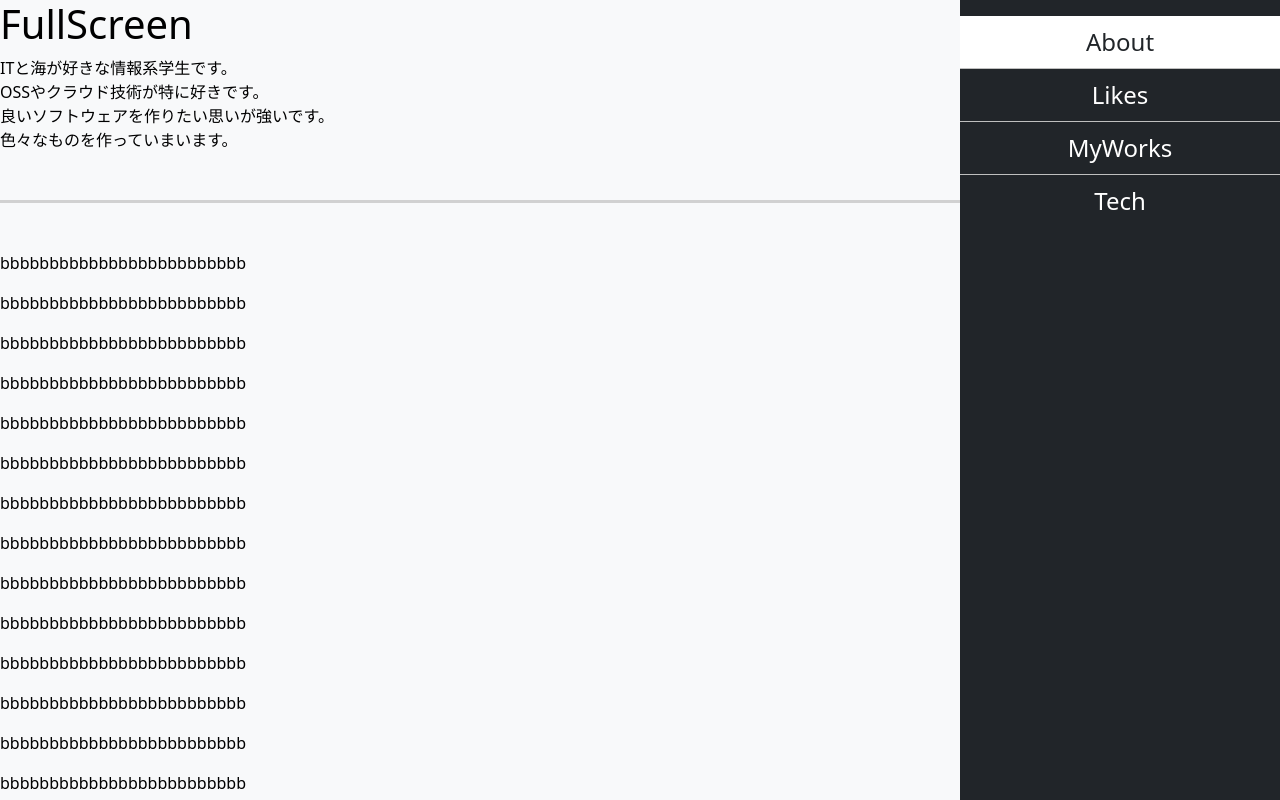
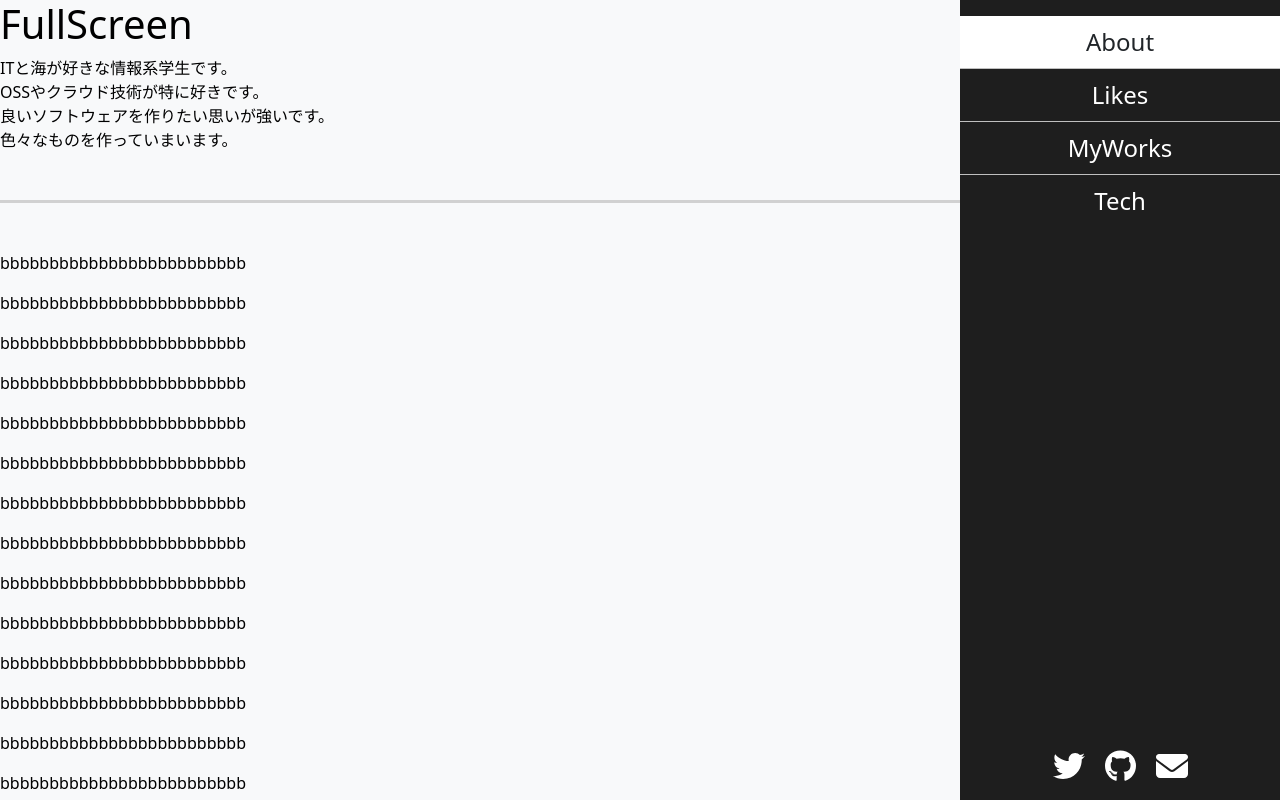
Before and after one commit to student-ops/mypotal_next_bootstrap, a Next.js app in the folder my-project/: page /small in a window 1280 px wide. Built offline with nearby package versions, Linux system fonts and the light colour scheme.

Commit message:
update feature

```diff
--- a/my-project/package.json
+++ b/my-project/package.json
@@ -9,6 +9,10 @@
     "lint": "next lint"
   },
   "dependencies": {
+    "@fortawesome/fontawesome-svg-core": "^6.4.0",
+    "@fortawesome/free-brands-svg-icons": "^6.4.0",
+    "@fortawesome/free-solid-svg-icons": "^6.4.0",
+    "@fortawesome/react-fontawesome": "^0.2.0",
     "@types/node": "20.4.1",
     "@types/react": "18.2.14",
     "@types/react-dom": "18.2.6",
--- a/my-project/src/components/main_sections.tsx
+++ b/my-project/src/components/main_sections.tsx
@@ -1,5 +1,14 @@
-import { Container, Row, Col } from "react-bootstrap";
+import React from "react";
+import { ListGroup } from "react-bootstrap";
+import { FontAwesomeIcon } from "@fortawesome/react-fontawesome";
+import {
+  faCode,
+  faCubes,
+  faBook,
+  faCoffee,
+} from "@fortawesome/free-solid-svg-icons";
 
+import { Container, Row, Col, Image } from "react-bootstrap";
 const Section1 = (
   <div>
     <p>
@@ -25,6 +34,94 @@ const Section3 = (
     <h1>MyWorks</h1>
     {/* <Row className="justify-content-center"> */}
     {/* <Col xs="auto"> */}
+    <Container>
+      <p>
+        個人開発で作成したポートフォリオです。ソースコードも同じ名前でgithubに公開しています。
+      </p>
+      <a href="https://app.croud-crab.com" className="image">
+        <Image src="images/effosition_app.png" alt="" />
+      </a>
+      <div className="">
+        <div className="title_github">
+          <a
+            href="https://app.croud-crab.com"
+            target="_blank"
+            className="image"
+          >
+            <h4>Efforsition</h4>
+            <i className="fas fa-external-link-alt"></i>
+          </a>
+          <a
+            className="github_link"
+            href="https://github.com/student-ops/efforsiton"
+          >
+            Github リポジトリ
+          </a>
+        </div>
+        <p>
+          github、chatgpt apiと密に連動した開発者向けのタスク管理アプリです。
+          <br />
+          cahtgpt
+          apiを使用してコードの差分から実装された機能を推測し、開発の進捗状況を把握することが目的です。
+          <br />
+          ユーザーはgithubアカウントでサインインし、webhookを使用してレポジトリの更新を検知します。
+          <br />
+          検知した更新をもとにアプリ内で作成したタスクの達成を自動で判定、管理します。
+        </p>
+      </div>
+      <a href="#" className="image">
+        <Image src="images/pic01.jpg" alt="" />
+      </a>
+      <div className="inner">
+        <div className="title_github">
+          <a href="#" target="_blank" className="image">
+            <h4>Goチャットサービス</h4>
+            {/* <i className="fas fa-external-link-alt"></i> */}
+          </a>
+          <a
+            className="github_link"
+            href="https://github.com/student-ops/recuruit"
+          >
+            Github リポジトリ
+          </a>
+        </div>
+        <p>
+          初めて作ったwebアプリです。一般的な掲示板でgoとpostgresのみで実装しています。
+          <br />
+          セッション認証、ログイン機能などwebアプリの基本的な機能の実装方法を学習しました。
+        </p>
+      </div>
+      <a href="#" className="image">
+        <Image src="images/pic01.jpg" alt="" />
+      </a>
+      <div className="inner">
+        <div className="title_github">
+          <a href="#" target="_blank" className="image">
+            <h4>Line Openai bot</h4>
+            {/* <i className="fas fa-external-link-alt"></i> */}
+          </a>
+          <a
+            className="github_link"
+            href="https://github.com/student-ops/line_api_test"
+          >
+            Github リポジトリ
+          </a>
+        </div>
+        <p>
+          openai nodesdkを使用して実装しました。lineトークからopenai
+          chatgpt,dalleにアクセスできます。
+        </p>
+      </div>
+    </Container>
+
+    {/* </Col> */}
+    {/* </Row> */}
+  </Container>
+);
+
+const Section4 = (
+  <div>
+    <h1>Tech</h1>
     <div>
       <img
         alt="Top Langs"
@@ -36,25 +133,37 @@ const Section3 = (
         src="https://github-readme-stats.vercel.app/api?username=student-ops&show_icons=true&bg_color=00000000"
       />
     </div>
-    {/* </Col> */}
-    {/* </Row> */}
-  </Container>
-);
-
-const Section4 = (
-  <div>
-    <h1>Tech</h1>
     <p>
       OSSやクラウド技術が好きです。特にDocker,Kubernatesなどの技術が好きです。
     </p>
-    <ul>
-      <li>Coding</li>
-      <p>Go Typescriptをよく書きます。Terraform(HCL)勉強中🔥</p>
-      <li>Croud</li>
-      <p>AWS GCP Azure ...何でも触ります。</p>
-      <li>最近読んだ本</li>
-      <p>kuber netes 徹底ガイド</p>
-      <li>kuber netes 徹底ガイド</li>
+    <ul style={{ listStyleType: "none" }}>
+      <li>
+        <div className="d-flex align-items-center">
+          <FontAwesomeIcon icon={faCode} className="mr-2" />
+          Coding
+        </div>
+        <p>Go Typescriptをよく書きます。Terraform(HCL)勉強中🔥</p>
+      </li>
+      <li>
+        <div className="d-flex align-items-center">
+          <FontAwesomeIcon icon={faCubes} className="mr-2" />
+          Croud
+        </div>
+        <p>AWS GCP Azure ...何でも触ります。</p>
+      </li>
+      <li>
+        <div className="d-flex align-items-center">
+          <FontAwesomeIcon icon={faBook} className="mr-2" />
+          最近読んだ本
+        </div>
+        <p>kuber netes 徹底ガイド</p>
+      </li>
+      <li>
+        <div className="d-flex align-items-center">
+          <FontAwesomeIcon icon={faCoffee} className="mr-2" />
+          Drink much coffee
+        </div>
+      </li>
     </ul>
   </div>
 );
@@ -62,7 +171,7 @@ const Section4 = (
 const MainSections: React.JSX.Element[] = [
   Section1,
   Section2,
+  Section4,
   Section3,
-  Section4,
 ];
 export default MainSections;
--- a/my-project/src/components/sidebar.tsx
+++ b/my-project/src/components/sidebar.tsx
@@ -1,5 +1,9 @@
 import React from "react";
 import { Nav } from "react-bootstrap";
+import { FontAwesomeIcon } from "@fortawesome/react-fontawesome";
+import { faTwitter, faGithub } from "@fortawesome/free-brands-svg-icons";
+import { faEnvelope } from "@fortawesome/free-solid-svg-icons";
+import ListGroup from "react-bootstrap/ListGroup";
 
 interface SidebarProps {
   activeSection: string | boolean;
@@ -14,15 +18,15 @@ const Sidebar: React.FC<SidebarProps> = ({ activeSection }) => {
 
   return (
     <div
-      className="col-sm-5 col-5 col-md-4 col-lg-3 bg-light position-fixed bg-dark py-3"
+      className="col-sm-5 col-5 col-md-4 col-lg-3 position-fixed py-3 d-flex flex-column justify-content-between"
       style={{
+        background: "#1e1e1e",
         overflow: "auto",
         height: "100vh",
         zIndex: 1,
       }}
     >
-      <>
-        <div className="fs2 text-center "></div>
+      <div>
         <Nav className="d-flex flex-column align-items-center mx-auto w-100">
           <Nav.Item className="w-100">
             <Nav.Link href="#home" className={getClassName("home")}>
@@ -38,7 +42,6 @@ const Sidebar: React.FC<SidebarProps> = ({ activeSection }) => {
               Likes
             </Nav.Link>
           </Nav.Item>
-
           <Nav.Item className="w-100">
             <Nav.Link
               href="#section-2"
@@ -58,7 +61,45 @@ const Sidebar: React.FC<SidebarProps> = ({ activeSection }) => {
             </Nav.Link>
           </Nav.Item>
         </Nav>
-      </>
+      </div>
+      <div id="icons" className="d-flex px-3 justify-content-center">
+        <a
+          href="https://twitter.com/student_ops/"
+          style={{
+            margin: "0 10px",
+            WebkitTapHighlightColor: "rgba(0, 0, 0, 0)",
+          }}
+        >
+          <FontAwesomeIcon
+            icon={faTwitter}
+            style={{ color: "white", fontSize: "2em" }}
+          />
+        </a>
+        <a
+          href="https://github.com/student-ops"
+          style={{
+            margin: "0 10px",
+            WebkitTapHighlightColor: "rgba(0, 0, 0, 0)",
+          }}
+        >
+          <FontAwesomeIcon
+            icon={faGithub}
+            style={{ color: "white", fontSize: "2em" }}
+          />
+        </a>
+        <a
+          href="https://mail.google.com/mail/u/0/?fs=1&amp;to=ryutatosa@gmail.com&amp;tf=cm"
+          style={{
+            margin: "0 10px",
+            WebkitTapHighlightColor: "rgba(0, 0, 0, 0)",
+          }}
+        >
+          <FontAwesomeIcon
+            icon={faEnvelope}
+            style={{ color: "white", fontSize: "2em" }}
+          />
+        </a>
+      </div>
     </div>
   );
 };
```
Also changed, not shown: my-project/src/pages/icon.tsx (added, +15 -0 lines), my-project/src/pages/tmp.tsx (added, +8 -0 lines), 1 other file (tests, documents, lock files or other folders).
